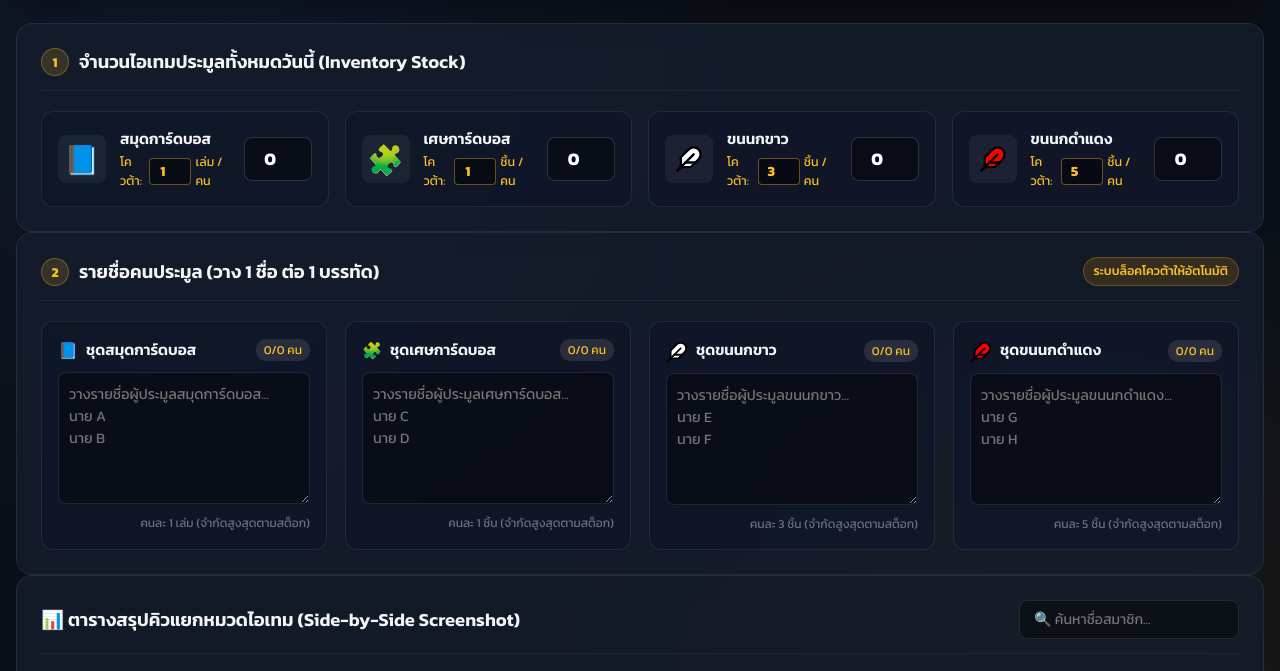
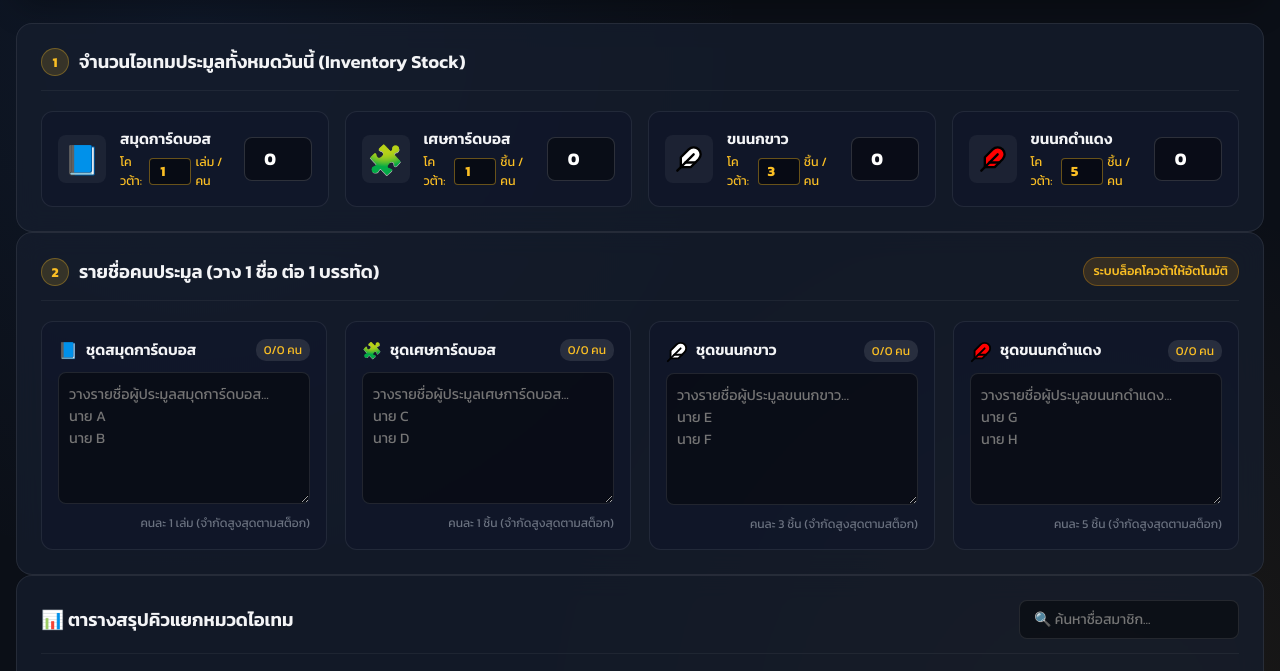
Before and after one commit to m4caronnn/auctionhelper, a plain HTML site: page index.html in a window 1280 px wide. Shown: the part 124-795 px from the top of the page. Drawn offline with nearby package versions, Linux system fonts and the light colour scheme.

Commit message:
Add files via upload

```diff
--- a/index.html
+++ b/index.html
@@ -146,7 +146,7 @@
       <!-- Section 3: Calculations & Results -->
       <section class="card-panel results-panel">
         <div class="panel-header">
-          <h2>📊 ตารางสรุปคิวแยกหมวดไอเทม (Side-by-Side Screenshot)</h2>
+          <h2>📊 ตารางสรุปคิวแยกหมวดไอเทม</h2>
           <div class="search-box">
             <input type="text" id="searchMember" placeholder="🔍 ค้นหาชื่อสมาชิก...">
           </div>
```
